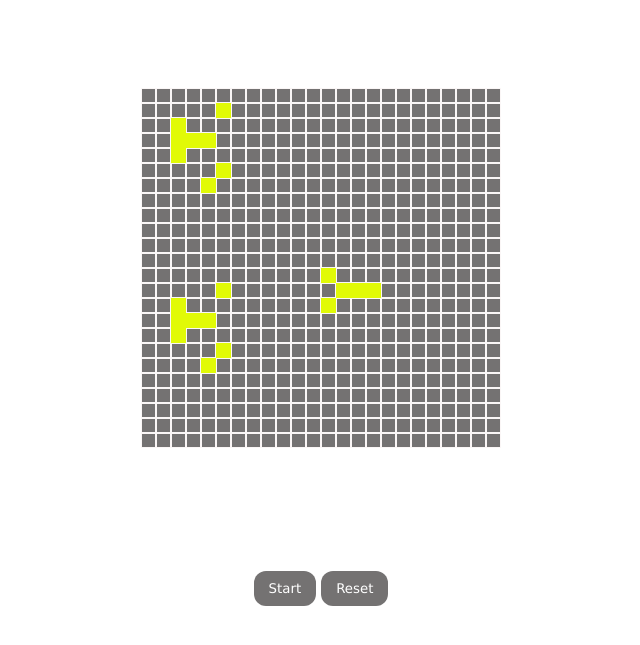
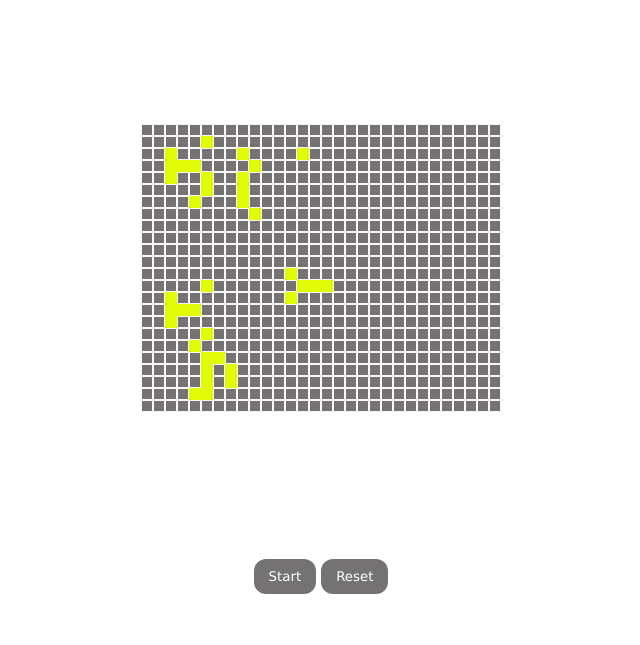
Before and after one commit to CarlosBoulder/202304-w2chwe-Carlos-alvarez, a website with bundled scripts: page app/index.html in a window 1280 px wide. Shown: the part 133-778 px from the top of the page, without its empty margins (319-959 px from the left). Built offline with nearby package versions, Linux system fonts and the light colour scheme.

Commit message:
Add size modification in initial matrix

```diff
--- a/app/index.js
+++ b/app/index.js
@@ -2,30 +2,102 @@ import { updateMatrix } from "./gameLogic.js";
 import createTable from "./createTable.js";
 
 let initialMatrix = [
-  [0, 0, 0, 0, 0, 0, 0, 0, 0, 0, 0, 0, 0, 0, 0, 0, 0, 0, 0, 0, 0, 0, 0, 0],
-  [0, 0, 0, 0, 0, 1, 0, 0, 0, 0, 0, 0, 0, 0, 0, 0, 0, 0, 0, 0, 0, 0, 0, 0],
-  [0, 0, 1, 0, 0, 0, 0, 0, 0, 0, 0, 0, 0, 0, 0, 0, 0, 0, 0, 0, 0, 0, 0, 0],
-  [0, 0, 1, 1, 1, 0, 0, 0, 0, 0, 0, 0, 0, 0, 0, 0, 0, 0, 0, 0, 0, 0, 0, 0],
-  [0, 0, 1, 0, 0, 0, 0, 0, 0, 0, 0, 0, 0, 0, 0, 0, 0, 0, 0, 0, 0, 0, 0, 0],
-  [0, 0, 0, 0, 0, 1, 0, 0, 0, 0, 0, 0, 0, 0, 0, 0, 0, 0, 0, 0, 0, 0, 0, 0],
-  [0, 0, 0, 0, 1, 0, 0, 0, 0, 0, 0, 0, 0, 0, 0, 0, 0, 0, 0, 0, 0, 0, 0, 0],
-  [0, 0, 0, 0, 0, 0, 0, 0, 0, 0, 0, 0, 0, 0, 0, 0, 0, 0, 0, 0, 0, 0, 0, 0],
-  [0, 0, 0, 0, 0, 0, 0, 0, 0, 0, 0, 0, 0, 0, 0, 0, 0, 0, 0, 0, 0, 0, 0, 0],
-  [0, 0, 0, 0, 0, 0, 0, 0, 0, 0, 0, 0, 0, 0, 0, 0, 0, 0, 0, 0, 0, 0, 0, 0],
-  [0, 0, 0, 0, 0, 0, 0, 0, 0, 0, 0, 0, 0, 0, 0, 0, 0, 0, 0, 0, 0, 0, 0, 0],
-  [0, 0, 0, 0, 0, 0, 0, 0, 0, 0, 0, 0, 0, 0, 0, 0, 0, 0, 0, 0, 0, 0, 0, 0],
-  [0, 0, 0, 0, 0, 0, 0, 0, 0, 0, 0, 0, 1, 0, 0, 0, 0, 0, 0, 0, 0, 0, 0, 0],
-  [0, 0, 0, 0, 0, 1, 0, 0, 0, 0, 0, 0, 0, 1, 1, 1, 0, 0, 0, 0, 0, 0, 0, 0],
-  [0, 0, 1, 0, 0, 0, 0, 0, 0, 0, 0, 0, 1, 0, 0, 0, 0, 0, 0, 0, 0, 0, 0, 0],
-  [0, 0, 1, 1, 1, 0, 0, 0, 0, 0, 0, 0, 0, 0, 0, 0, 0, 0, 0, 0, 0, 0, 0, 0],
-  [0, 0, 1, 0, 0, 0, 0, 0, 0, 0, 0, 0, 0, 0, 0, 0, 0, 0, 0, 0, 0, 0, 0, 0],
-  [0, 0, 0, 0, 0, 1, 0, 0, 0, 0, 0, 0, 0, 0, 0, 0, 0, 0, 0, 0, 0, 0, 0, 0],
-  [0, 0, 0, 0, 1, 0, 0, 0, 0, 0, 0, 0, 0, 0, 0, 0, 0, 0, 0, 0, 0, 0, 0, 0],
-  [0, 0, 0, 0, 0, 0, 0, 0, 0, 0, 0, 0, 0, 0, 0, 0, 0, 0, 0, 0, 0, 0, 0, 0],
-  [0, 0, 0, 0, 0, 0, 0, 0, 0, 0, 0, 0, 0, 0, 0, 0, 0, 0, 0, 0, 0, 0, 0, 0],
-  [0, 0, 0, 0, 0, 0, 0, 0, 0, 0, 0, 0, 0, 0, 0, 0, 0, 0, 0, 0, 0, 0, 0, 0],
-  [0, 0, 0, 0, 0, 0, 0, 0, 0, 0, 0, 0, 0, 0, 0, 0, 0, 0, 0, 0, 0, 0, 0, 0],
-  [0, 0, 0, 0, 0, 0, 0, 0, 0, 0, 0, 0, 0, 0, 0, 0, 0, 0, 0, 0, 0, 0, 0, 0],
+  [
+    0, 0, 0, 0, 0, 0, 0, 0, 0, 0, 0, 0, 0, 0, 0, 0, 0, 0, 0, 0, 0, 0, 0, 0, 0,
+    0, 0, 0, 0, 0,
+  ],
+  [
+    0, 0, 0, 0, 0, 1, 0, 0, 0, 0, 0, 0, 0, 0, 0, 0, 0, 0, 0, 0, 0, 0, 0, 0, 0,
+    0, 0, 0, 0, 0,
+  ],
+  [
+    0, 0, 1, 0, 0, 0, 0, 0, 1, 0, 0, 0, 0, 1, 0, 0, 0, 0, 0, 0, 0, 0, 0, 0, 0,
+    0, 0, 0, 0, 0,
+  ],
+  [
+    0, 0, 1, 1, 1, 0, 0, 0, 0, 1, 0, 0, 0, 0, 0, 0, 0, 0, 0, 0, 0, 0, 0, 0, 0,
+    0, 0, 0, 0, 0,
+  ],
+  [
+    0, 0, 1, 0, 0, 1, 0, 0, 1, 0, 0, 0, 0, 0, 0, 0, 0, 0, 0, 0, 0, 0, 0, 0, 0,
+    0, 0, 0, 0, 0,
+  ],
+  [
+    0, 0, 0, 0, 0, 1, 0, 0, 1, 0, 0, 0, 0, 0, 0, 0, 0, 0, 0, 0, 0, 0, 0, 0, 0,
+    0, 0, 0, 0, 0,
+  ],
+  [
+    0, 0, 0, 0, 1, 0, 0, 0, 1, 0, 0, 0, 0, 0, 0, 0, 0, 0, 0, 0, 0, 0, 0, 0, 0,
+    0, 0, 0, 0, 0,
+  ],
+  [
+    0, 0, 0, 0, 0, 0, 0, 0, 0, 1, 0, 0, 0, 0, 0, 0, 0, 0, 0, 0, 0, 0, 0, 0, 0,
+    0, 0, 0, 0, 0,
+  ],
+  [
+    0, 0, 0, 0, 0, 0, 0, 0, 0, 0, 0, 0, 0, 0, 0, 0, 0, 0, 0, 0, 0, 0, 0, 0, 0,
+    0, 0, 0, 0, 0,
+  ],
+  [
+    0, 0, 0, 0, 0, 0, 0, 0, 0, 0, 0, 0, 0, 0, 0, 0, 0, 0, 0, 0, 0, 0, 0, 0, 0,
+    0, 0, 0, 0, 0,
+  ],
+  [
+    0, 0, 0, 0, 0, 0, 0, 0, 0, 0, 0, 0, 0, 0, 0, 0, 0, 0, 0, 0, 0, 0, 0, 0, 0,
+    0, 0, 0, 0, 0,
+  ],
+  [
+    0, 0, 0, 0, 0, 0, 0, 0, 0, 0, 0, 0, 0, 0, 0, 0, 0, 0, 0, 0, 0, 0, 0, 0, 0,
+    0, 0, 0, 0, 0,
+  ],
+  [
+    0, 0, 0, 0, 0, 0, 0, 0, 0, 0, 0, 0, 1, 0, 0, 0, 0, 0, 0, 0, 0, 0, 0, 0, 0,
+    0, 0, 0, 0, 0,
+  ],
+  [
+    0, 0, 0, 0, 0, 1, 0, 0, 0, 0, 0, 0, 0, 1, 1, 1, 0, 0, 0, 0, 0, 0, 0, 0, 0,
+    0, 0, 0, 0, 0,
+  ],
+  [
+    0, 0, 1, 0, 0, 0, 0, 0, 0, 0, 0, 0, 1, 0, 0, 0, 0, 0, 0, 0, 0, 0, 0, 0, 0,
+    0, 0, 0, 0, 0,
+  ],
+  [
+    0, 0, 1, 1, 1, 0, 0, 0, 0, 0, 0, 0, 0, 0, 0, 0, 0, 0, 0, 0, 0, 0, 0, 0, 0,
+    0, 0, 0, 0, 0,
+  ],
+  [
+    0, 0, 1, 0, 0, 0, 0, 0, 0, 0, 0, 0, 0, 0, 0, 0, 0, 0, 0, 0, 0, 0, 0, 0, 0,
+    0, 0, 0, 0, 0,
+  ],
+  [
+    0, 0, 0, 0, 0, 1, 0, 0, 0, 0, 0, 0, 0, 0, 0, 0, 0, 0, 0, 0, 0, 0, 0, 0, 0,
+    0, 0, 0, 0, 0,
+  ],
+  [
+    0, 0, 0, 0, 1, 0, 0, 0, 0, 0, 0, 0, 0, 0, 0, 0, 0, 0, 0, 0, 0, 0, 0, 0, 0,
+    0, 0, 0, 0, 0,
+  ],
+  [
+    0, 0, 0, 0, 0, 1, 1, 0, 0, 0, 0, 0, 0, 0, 0, 0, 0, 0, 0, 0, 0, 0, 0, 0, 0,
+    0, 0, 0, 0, 0,
+  ],
+  [
+    0, 0, 0, 0, 0, 1, 0, 1, 0, 0, 0, 0, 0, 0, 0, 0, 0, 0, 0, 0, 0, 0, 0, 0, 0,
+    0, 0, 0, 0, 0,
+  ],
+  [
+    0, 0, 0, 0, 0, 1, 0, 1, 0, 0, 0, 0, 0, 0, 0, 0, 0, 0, 0, 0, 0, 0, 0, 0, 0,
+    0, 0, 0, 0, 0,
+  ],
+  [
+    0, 0, 0, 0, 1, 1, 0, 0, 0, 0, 0, 0, 0, 0, 0, 0, 0, 0, 0, 0, 0, 0, 0, 0, 0,
+    0, 0, 0, 0, 0,
+  ],
+  [
+    0, 0, 0, 0, 0, 0, 0, 0, 0, 0, 0, 0, 0, 0, 0, 0, 0, 0, 0, 0, 0, 0, 0, 0, 0,
+    0, 0, 0, 0, 0,
+  ],
 ];
 
 let matrixToReset = initialMatrix;
--- a/app/styles.css
+++ b/app/styles.css
@@ -29,8 +29,8 @@ p {
 }
 
 .cell {
-  height: 15px;
-  width: 15px;
+  height: 12px;
+  width: 12px;
   border: 0.5px solid #faf6f6;
   background-color: #747272;
 }
@@ -47,6 +47,3 @@ p {
   border-radius: 12px;
   border: none;
 }
-
-cellspacing {
-}
```
